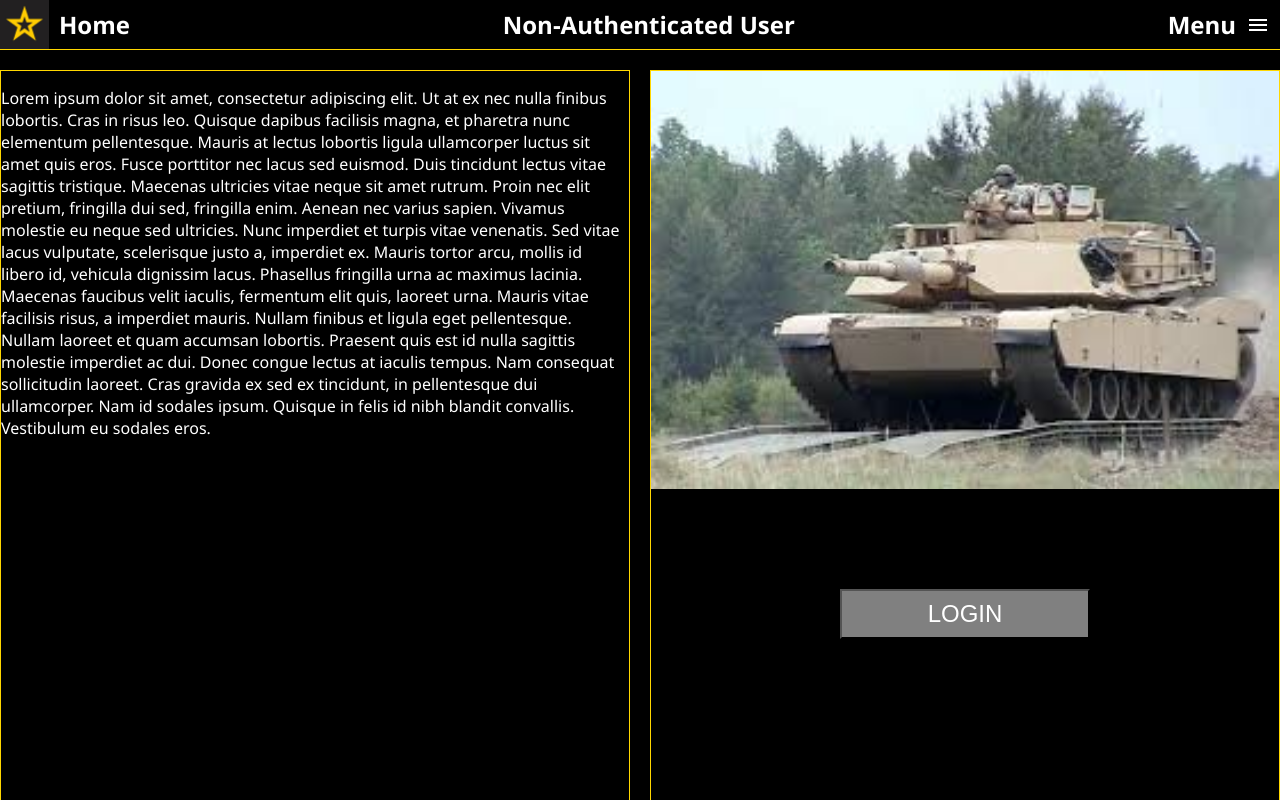
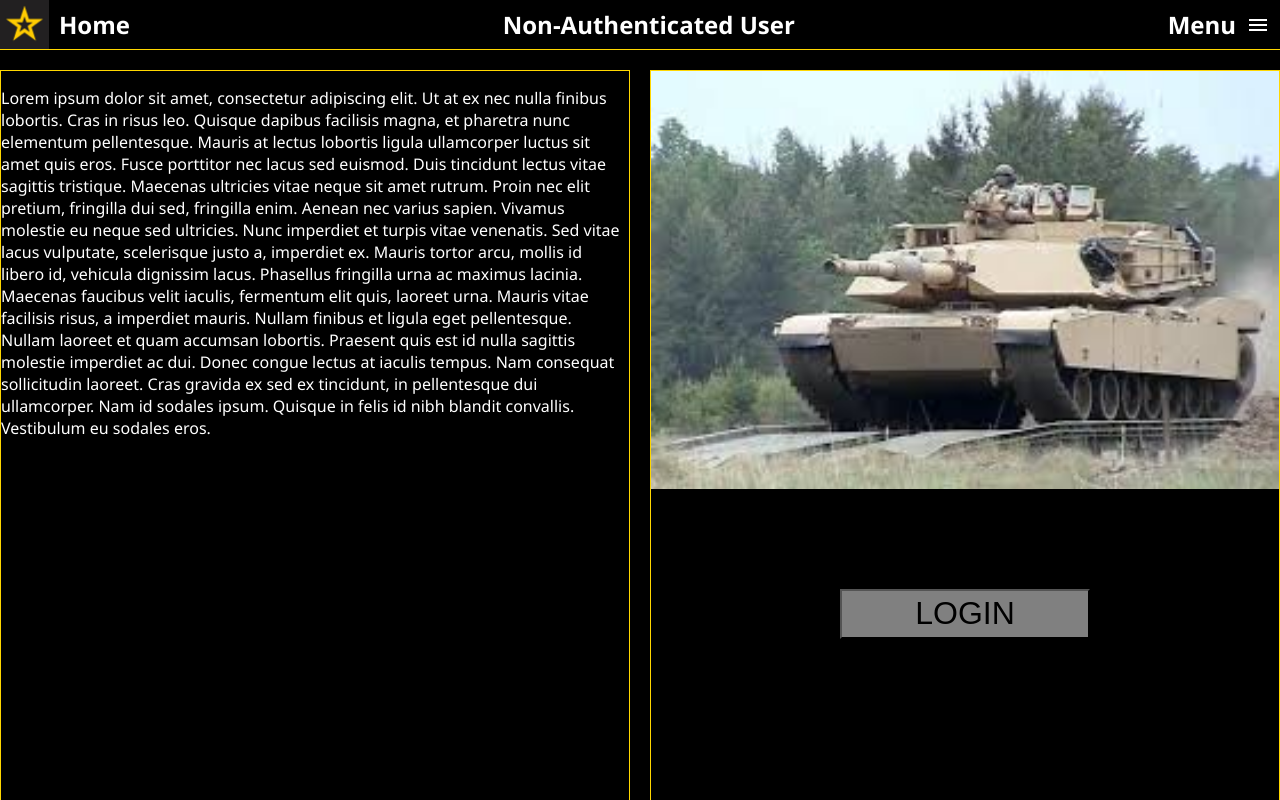
Before and after one commit to AlvinGraham/COFMSWeb, a React (Vite) app: page /#/home in a window 1280 px wide. Shown: the top 800 px of the page. Built offline with nearby package versions, Linux system fonts and the light colour scheme; no server answers.

Commit message:
Complete home page navigation

```diff
--- a/src/components/Home/Home.css
+++ b/src/components/Home/Home.css
@@ -27,5 +27,6 @@
   height: 50px;
   width: 250px;
   background-color: grey;
-  font-size: 24px;
+  font-size: 32px;
+  color: black;
 }
--- a/src/components/Home/Home.jsx
+++ b/src/components/Home/Home.jsx
@@ -1,10 +1,11 @@
 import React, { useState, useEffect } from 'react';
 import { useSelector, useDispatch } from 'react-redux';
-
+import { useHistory } from 'react-router-dom';
 import './Home.css';
 
 function Home(props) {
   const dispatch = useDispatch();
+  const history = useHistory();
 
   useEffect(() => {
     dispatch({ type: 'SET_PAGE', payload: { name: 'Home' } });
@@ -39,7 +40,13 @@
           src="src/components/Home/images/tank.jpeg"
           alt="Army Tank"
         />
-        <button id="loginButton">LOGIN</button>
+        <button
+          id="loginButton"
+          onClick={() => {
+            history.push('/login');
+          }}>
+          LOGIN
+        </button>
       </div>
     </div>
   );
--- a/src/components/Register/Register.jsx
+++ b/src/components/Register/Register.jsx
@@ -40,9 +40,6 @@
         },
       });
       // Successful Registration
-      // if (!errors.registrationMessage) {
-      //   history.push('/main');
-      // }
     } else {
       // client side validation
       // No username
```
